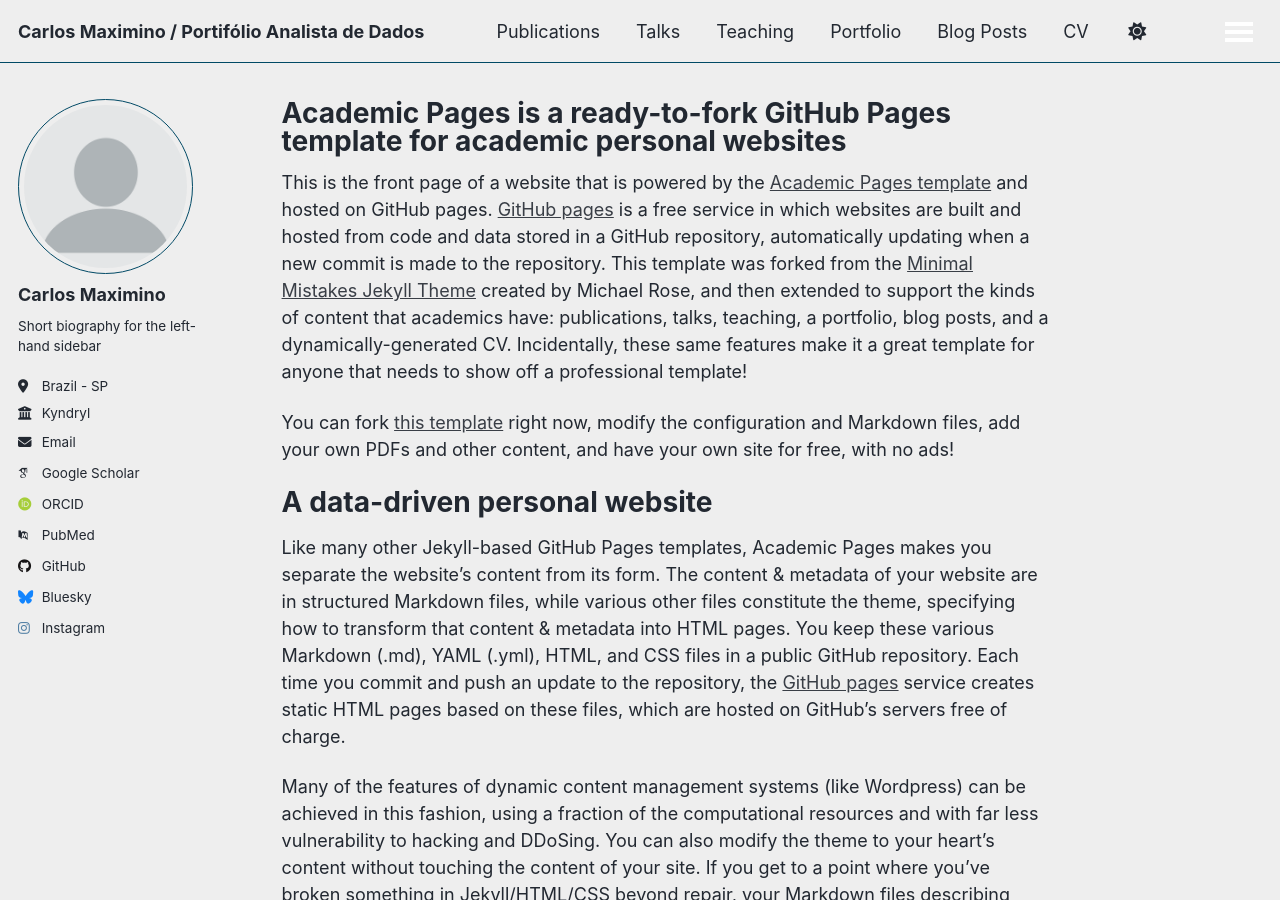
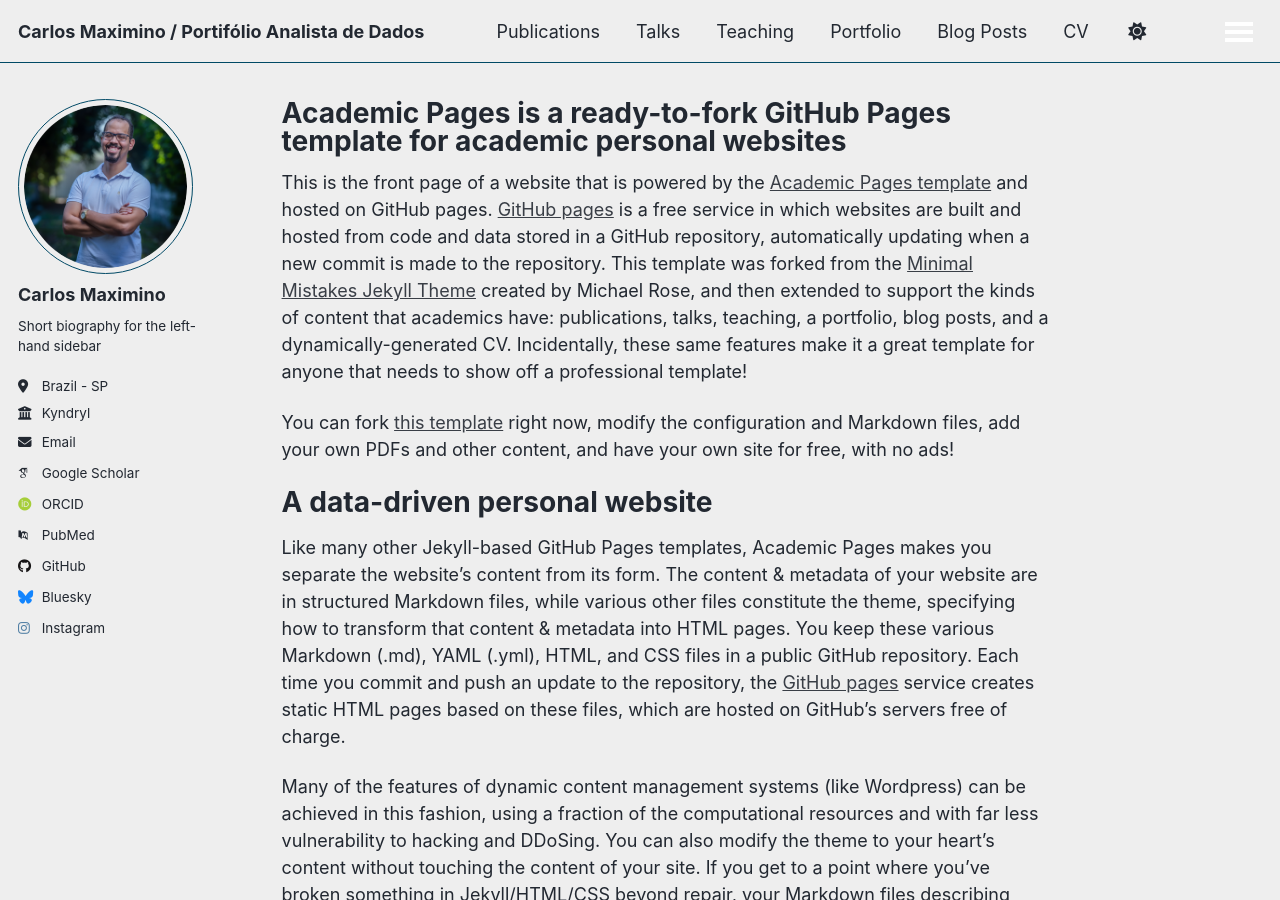
Before and after one commit to Karlocz/karlocz.github.io, a Jekyll site: the page built from _pages/about.md, in a window 1280 px wide and 900 px high. Built offline with Jekyll 4.4.1, drawn with Linux system fonts in a browser that asks for light colours; some web fonts are replaced; a script that is not in the unit is left out.

Commit message:
Update _config.yml

```diff
--- a/_config.yml
+++ b/_config.yml
@@ -23,7 +23,7 @@ repository               : "academicpages/academicpages.github.io"
 #               Additional customization can be done by editing /_includes/author-profile.html
 author:
   # Biographic information
-  avatar           : "profile.png"
+  avatar           : "FotositeCarlos.png"
   name             : "Carlos Maximino"
   pronouns         : # example: "she/her"
   bio              : "Short biography for the left-hand sidebar"
```
